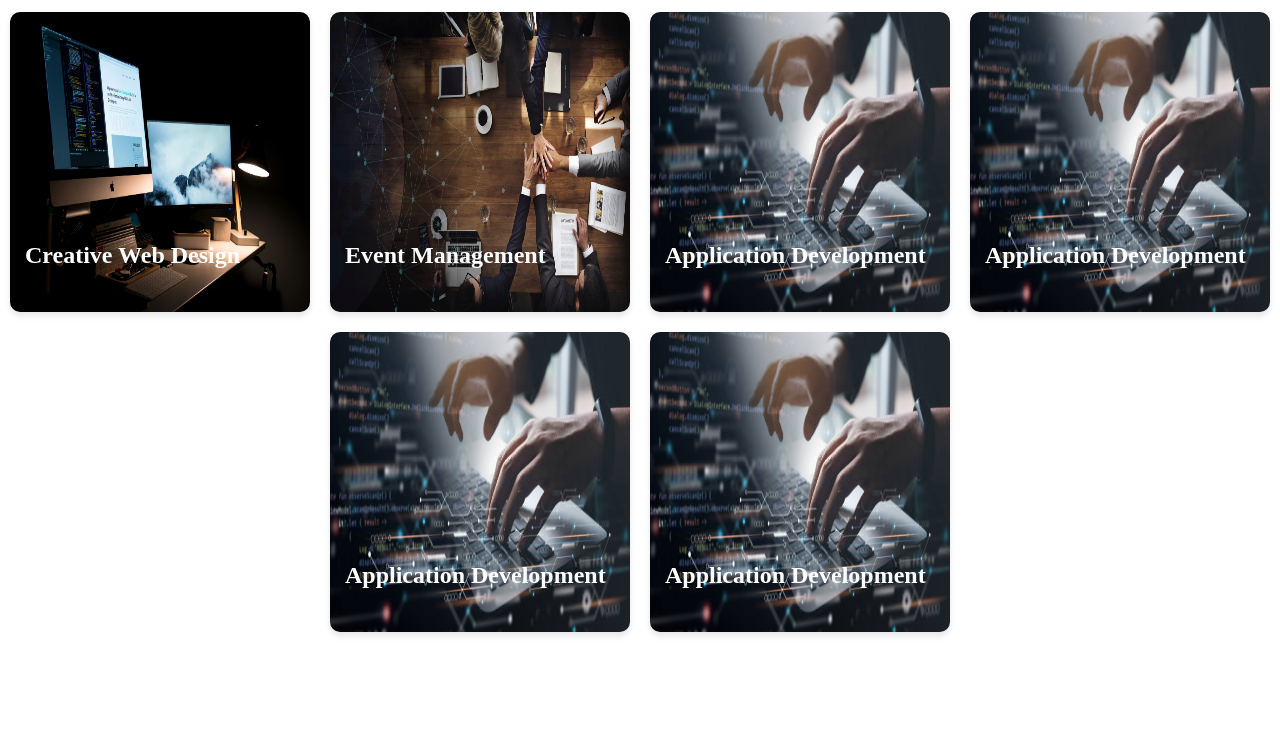
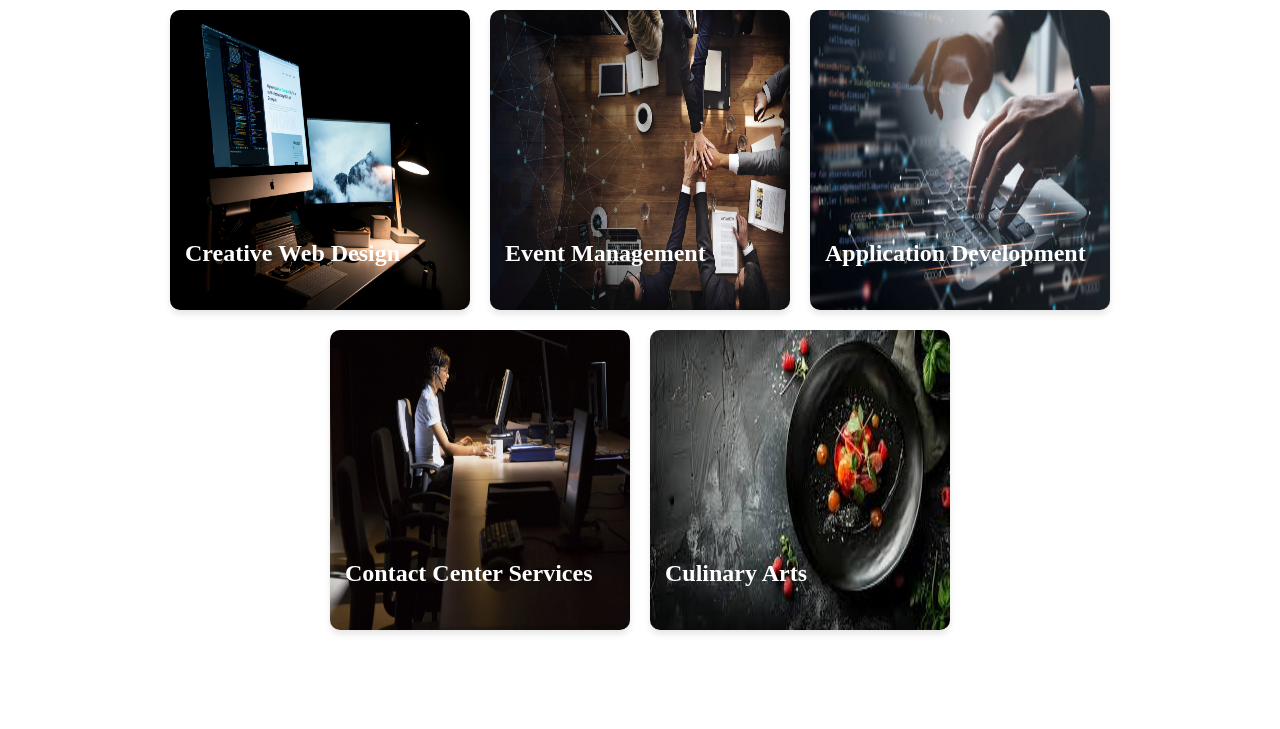
Before and after one commit to AlmondTeaa/TESDA, a plain HTML site: page programs.html in a window 1280 px wide. Shown: the part 71-800 px from the top of the page. Drawn offline with Linux system fonts and the light colour scheme.

Commit message:
Finished Program Tab

```diff
--- a/css/indexStyle.css
+++ b/css/indexStyle.css
@@ -13,4 +13,9 @@ iframe {
     width: 100%;
     height: 100%;
     border: none;
+     overflow: hidden;
 }
+
+* {
+    box-sizing: border-box;
+}
--- a/css/programStyle.css
+++ b/css/programStyle.css
@@ -1,15 +1,18 @@
-html,body {
-    height: 90%;
+html {
+    height: 100%;
     width: 100%;
     margin: 0;
+}
+body {
+    height: auto;
+}
+div.programStart{
     padding-top: 10px;
-}
-
-div.programStart{
     display: flex;
     align-items: center;
     padding-right: 10%;
     padding-left: 10%;
+
 }
 
 span.title {
@@ -17,6 +20,7 @@ span.title {
     font-weight: bold;
     color: black;
     margin-right: 10px;
+
 }
 
 div.line {
@@ -31,6 +35,9 @@ section.boxes {
     justify-content: center;
     gap: 20px;
     flex-wrap: wrap;
+    height: auto;
+    padding-left: 10%;
+    padding-right: 10%;
 }
 
 div.box {
@@ -77,6 +84,7 @@ div.box:hover h1 {
 
 div.box::after {
     content:attr(data-content);
+    text-align: justify;
     position: absolute;
     top: 60%;  /* Adjust this to position your text */
     left: 5%;
@@ -85,6 +93,7 @@ div.box::after {
     z-index: 2;  /* Ensure it's above the image */
     opacity: 0;  /* Start as invisible */
     transition: opacity 0.5s ease-in-out;
+    padding-right: 10px;
 }
 
 div.box:hover::after {
--- a/programs.html
+++ b/programs.html
@@ -31,19 +31,16 @@
             <img src="images/AppDev.jpg" alt="App Dev">
             <h1>Application Development</h1>
         </div>
-        <div class="box" data-content="An in-depth application development course designed to provide you with the knowledge and skills to build powerful, user-friendly applications.">
-            <img src="images/AppDev.jpg" alt="App Dev">
-            <h1>Application Development</h1>
+        <div class="box" data-content="A specialized training program that equips you with the communication skills, and other call center operations.">
+            <img src="images/CallCenter.jpg" alt="Call Center">
+            <h1>Contact Center Services</h1>
         </div>
-        <div class="box" data-content="An in-depth application development course designed to provide you with the knowledge and skills to build powerful, user-friendly applications.">
-            <img src="images/AppDev.jpg" alt="App Dev">
-            <h1>Application Development</h1>
-        </div>
-        <div class="box" data-content="An in-depth application development course designed to provide you with the knowledge and skills to build powerful, user-friendly applications.">
-            <img src="images/AppDev.jpg" alt="App Dev">
-            <h1>Application Development</h1>
+        <div class="box" data-content="An immersive culinary program designed to provide you with essential cooking techniques, and knowledge of kitchen operations.">
+            <img src="images/CulArt.jpg" alt="Culinary Arts">
+            <h1>Culinary Arts</h1>
         </div>
     </section>
 
+
 </body>
 </html>
```
Also changed, not shown: images/CallCenter.jpg (added), images/CulArt.jpg (added).
